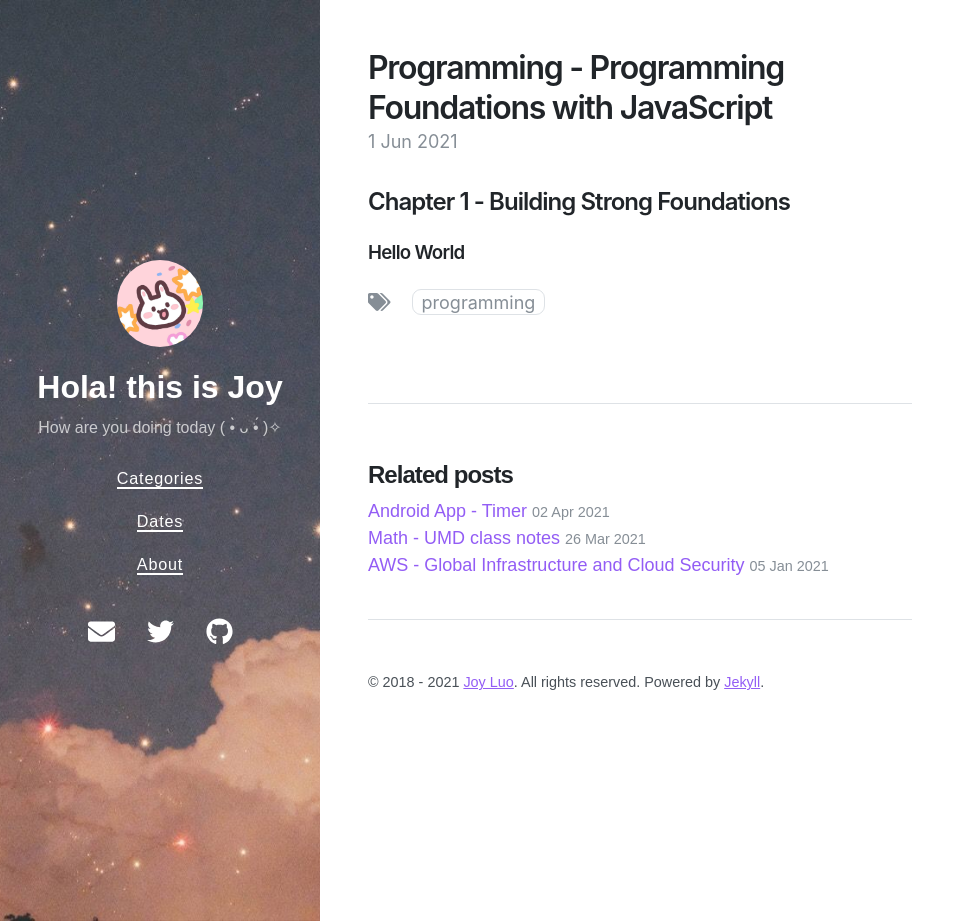
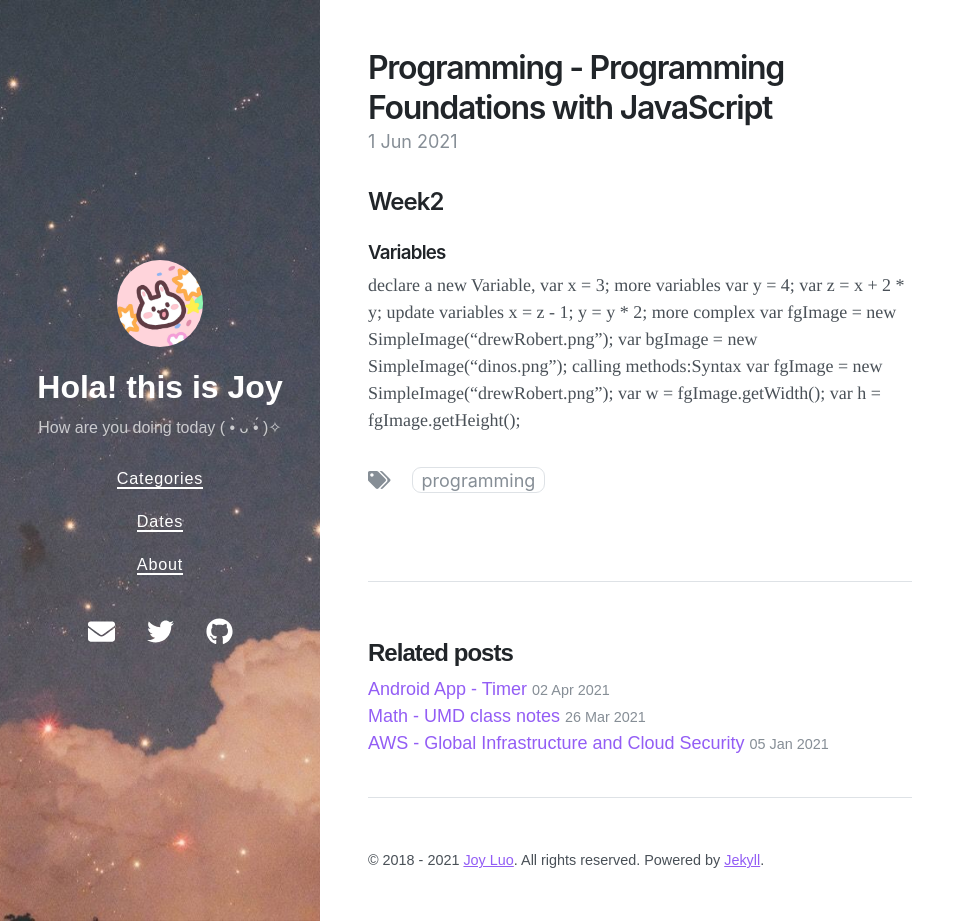
Before and after one commit to Joy3Luo/mathnotes, a Jekyll site: the page built from _posts/2021-06-01-CourseraDukeJava.md, in a window 1280 px wide and 921 px high. Shown: the whole window, without its empty margins (0-965 px from the left). Built offline with Jekyll 4.4.1, drawn with Linux system fonts in a browser that asks for light colours; nearby versions of some CDN libraries.

Commit message:
Update 2021-06-01-CourseraDukeJava.md

```diff
--- a/_posts/2021-06-01-CourseraDukeJava.md
+++ b/_posts/2021-06-01-CourseraDukeJava.md
@@ -15,5 +15,20 @@ tags: [Programming]
     gtag('config', 'G-TG0XJZG53F');
   </script>
 
-## Chapter 1 - Building Strong Foundations
-### Hello World
+## Week2
+### Variables
+declare a new Variable,
+var x = 3;
+more variables
+var y = 4;
+var z = x + 2 * y;
+update variables
+x = z - 1;
+y = y * 2;
+more complex
+var fgImage = new SimpleImage("drewRobert.png");
+var bgImage = new SimpleImage("dinos.png");
+calling methods:Syntax
+var fgImage = new SimpleImage("drewRobert.png");
+var w = fgImage.getWidth();
+var h = fgImage.getHeight();
```
